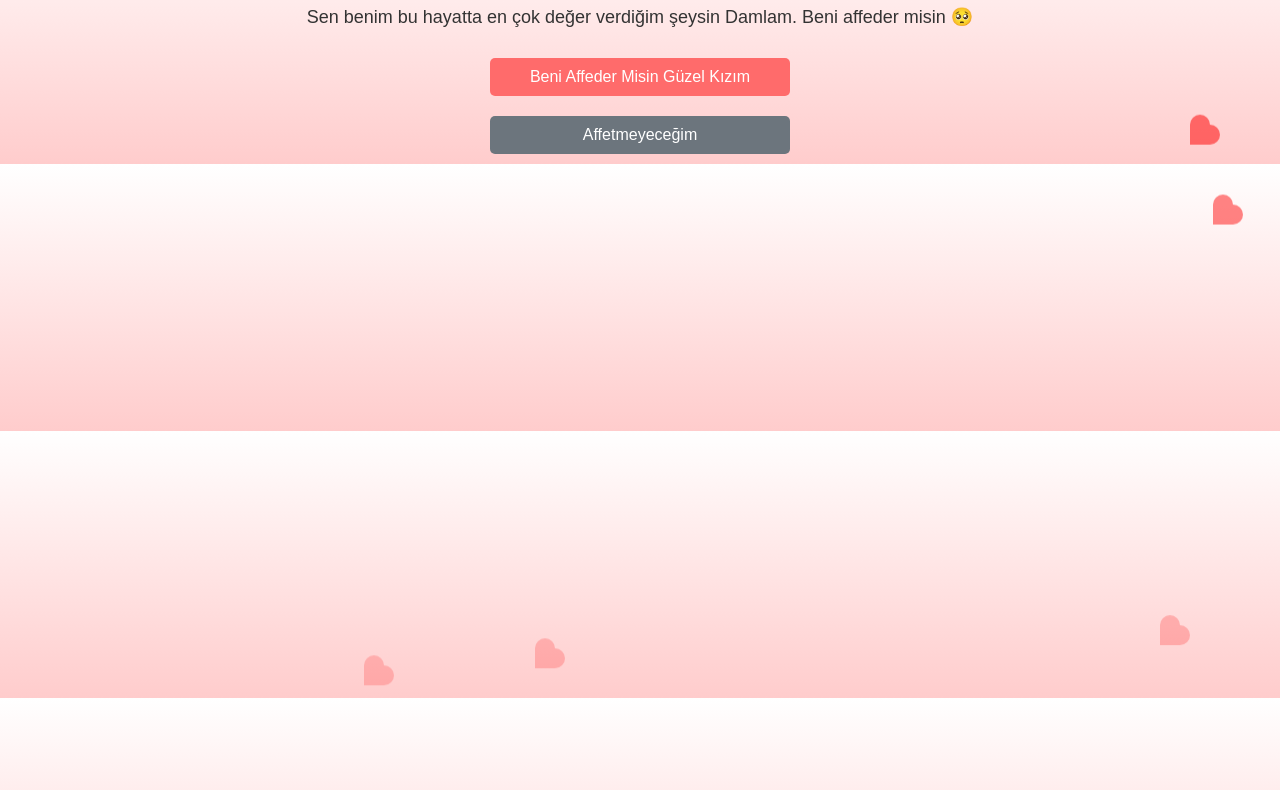
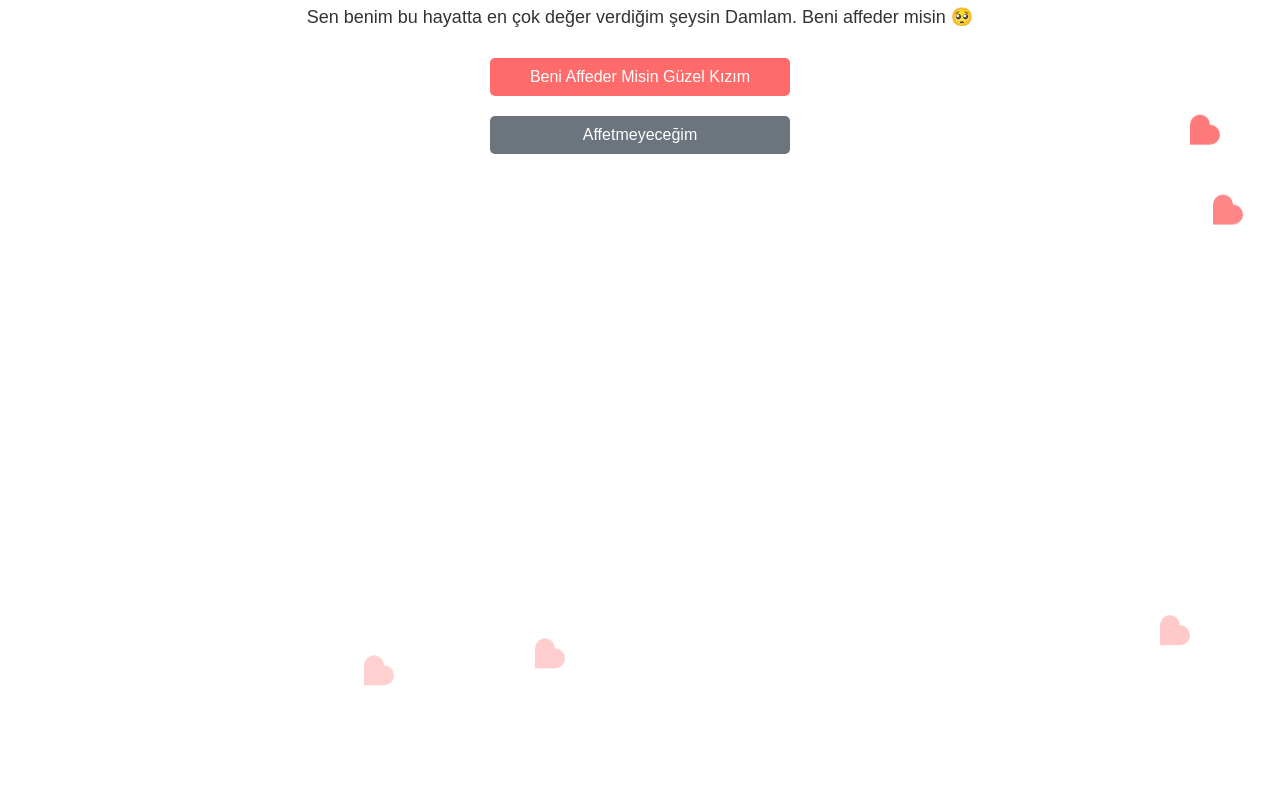
Before and after one commit to zey1r/damlammm, a plain HTML site: page index.html in a window 1280 px wide. Shown: the part 103-893 px from the top of the page. Drawn offline with Linux system fonts and the light colour scheme.

Commit message:
Update index.html

```diff
--- a/index.html
+++ b/index.html
@@ -8,10 +8,11 @@
         body {
             font-family: Arial, sans-serif;
             text-align: center;
-            background: linear-gradient(to top, #ffcccc, #ffffff); /* Arka plan gradyanı tersine çevrildi */
+            background: #ffffff; /* Başlangıçta normal renk */
             margin: 0;
             padding: 0;
             overflow: hidden; /* Taşmayı önleme */
+            transition: background-color 1s linear;
         }
         .container {
             margin-top: 50px;
@@ -121,7 +122,7 @@
             noButton.style.top = `${randomY}px`;
         }
 
-        // Kalpler oluşturma
+        // Kalpler oluşturma ve arka plan rengini değiştirme
         function createHearts() {
             const heart = document.createElement('div');
             heart.classList.add('heart');
@@ -131,6 +132,12 @@
             setTimeout(() => {
                 heart.remove();
             }, 5000);
+
+            // Arka plan rengini kademeli olarak kırmızıya dönüştür
+            const scrollHeight = document.documentElement.scrollHeight - window.innerHeight;
+            const scrolled = window.scrollY / scrollHeight;
+            const redValue = Math.min(255, Math.floor(scrolled * 255));
+            document.body.style.backgroundColor = `rgb(255, ${255 - redValue}, ${255 - redValue})`;
         }
 
         setInterval(createHearts, 300);
```
